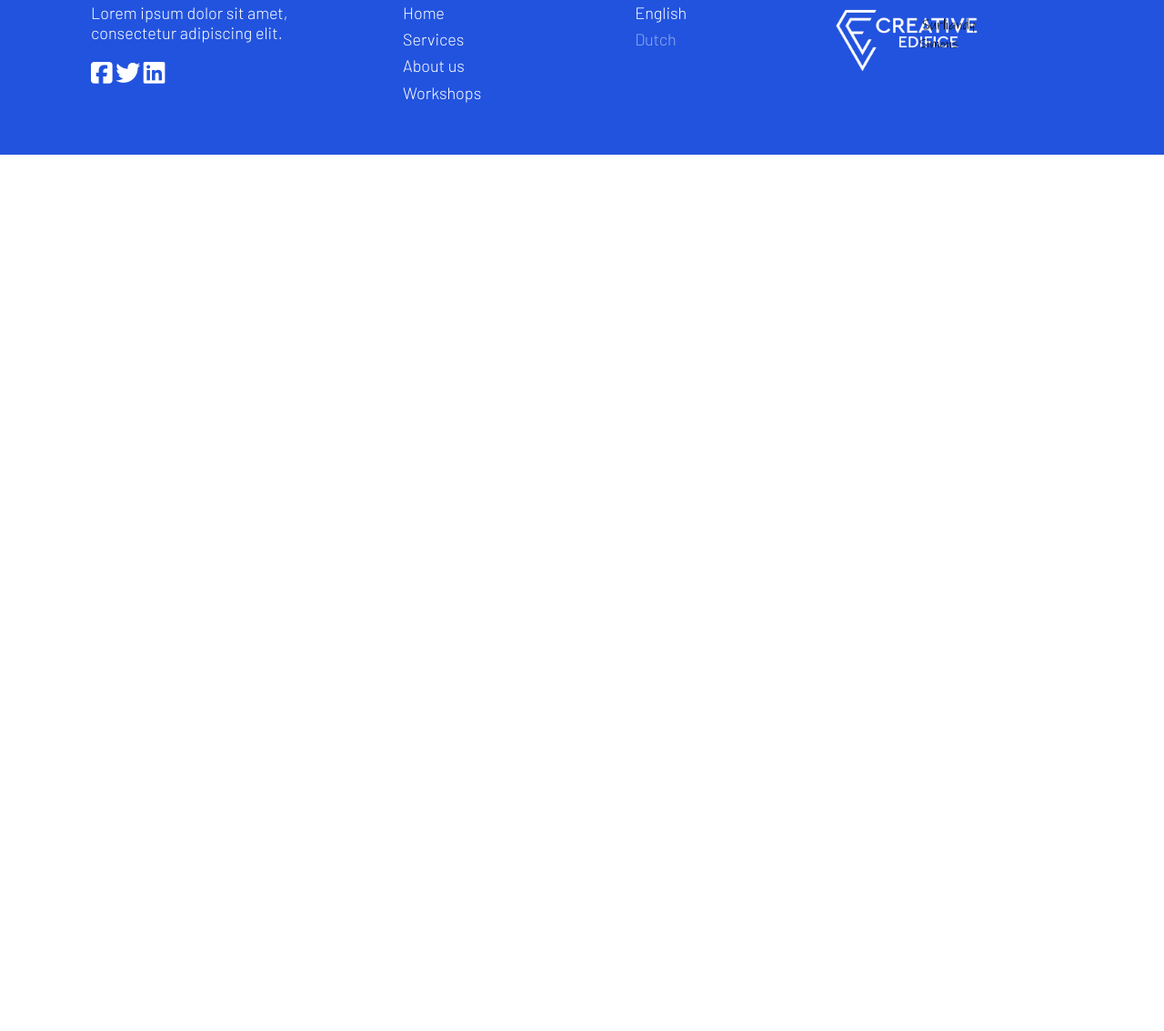
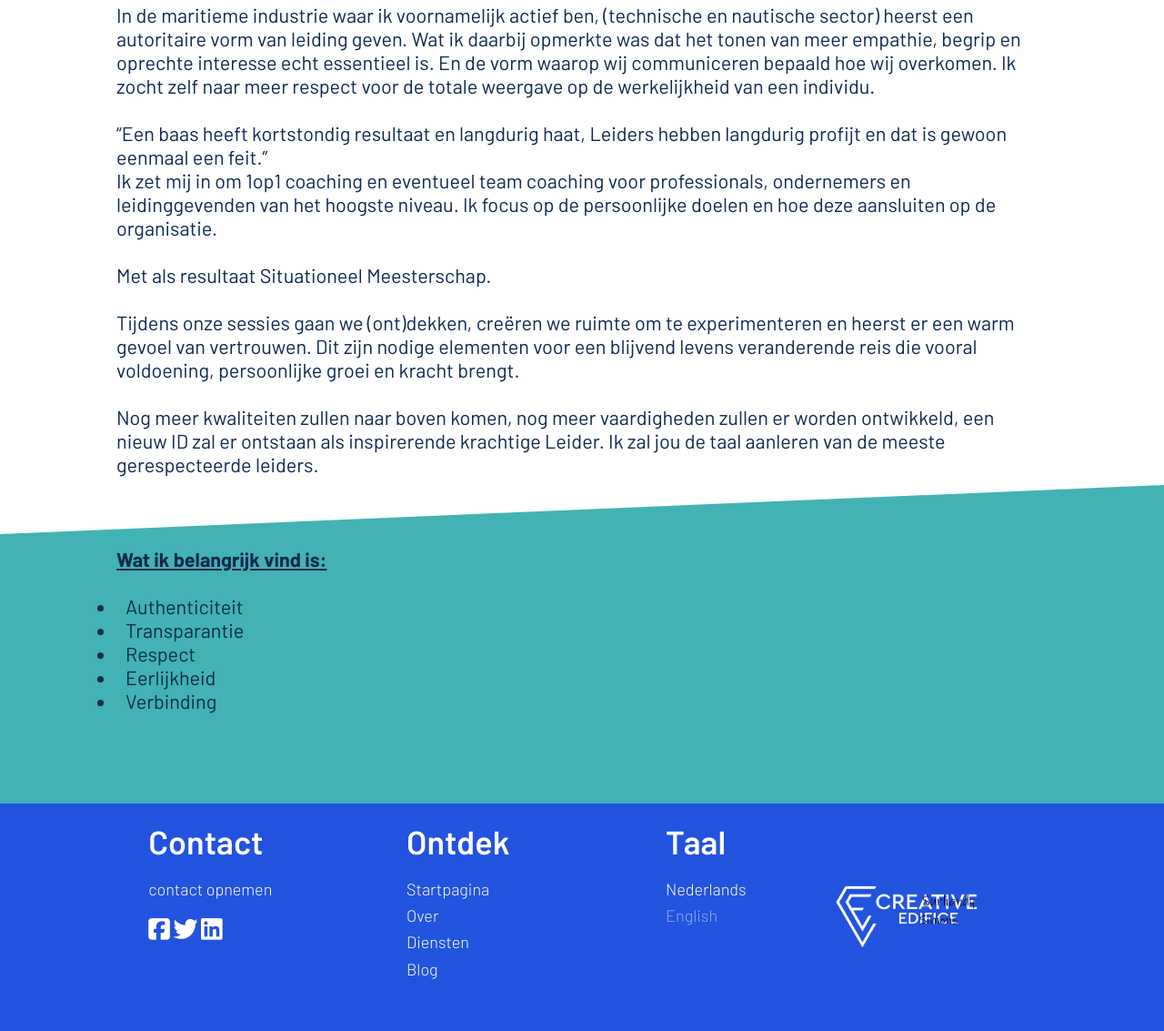
Before and after one commit to Anubliss-0/Creative-Edifice, a website: page about.html in a window 1280 px wide. Shown: the part 374-1507 px from the top of the page at 91% size. Before the commit the page ends 800 px from the top, so only its background shows below. Drawn offline with Linux system fonts and the light colour scheme.

Commit message:
Color and language changes
Changed colors on the site to make it more thematic. Also changed most content into Dutch.

Fixed the scrolling timing when returning to top of services page.

```diff
--- /dev/null
+++ b/about.css
@@ -0,0 +1,32 @@
+main {
+    margin: 100px 10%;
+    font-size: 1.2rem;
+    color: var(--darkblue);
+}
+
+main li {
+    padding-left: 10px;
+}
+
+h1 {
+    font-size: 2rem;
+}
+
+.quote-background {
+    clip-path: polygon(0 9%, 100% 0, 100% 100%, 0% 100%);
+    position: absolute;
+    bottom: 0%;
+    z-index: 0;
+    height: 600px;
+    width: 100%;
+    background-color: #42B2B4;
+    z-index: -1;
+
+  }
+
+  @media (max-width: 900px) {
+    .quote-background {
+        height: 33.3333rem;
+        bottom: 0%;
+      }
+  }
--- a/about.html
+++ b/about.html
@@ -1,12 +1,11 @@
 <!DOCTYPE html>
-<html>
+<html lang="nl">
 
 <head>
     <meta charset="UTF-8" />
     <meta name="viewport" content="width=device-width, initial-scale=1.0" />
     <link rel="stylesheet" href="styles.css" />
-    <link rel="stylesheet" href="home.css" />
-    <link rel="stylesheet" href="styles.css" />
+    <link rel="stylesheet" href="about.css" />
     <link rel="preconnect" href="https://fonts.googleapis.com" />
     <link rel="preconnect" href="https://fonts.gstatic.com" crossorigin />
     <link href="https://fonts.googleapis.com/css2?family=Barlow:wght@300;400;600;700&display=swap" rel="stylesheet" />
@@ -62,64 +61,83 @@
         </div>
         </a>
         <ul id="myLinks">
-            <li>Home</li>
-            <li>About</li>
-            <li><a href="#grow">Services</a></li>
+          <li><a href="index.html">Startpagina</a></li>
+          <li><a href="about.html">Over</a></li>
+          <li><a href="services.html">Diensten</a></li>
           <li>Blog</li>
           <li id="contact">Contact</li>
         </ul>
-        <button>Contact me</button>
+        <button>Contact mij</button>
       </nav>
     <div class="container">
     </div>
 
     <main>
-        Mijn naam is Surliandy Simons (1987), een Leiderschap en Communicatie Specialist geworteld in Rotterdam, met
-        meer dan 10 jaar ervaring in de Maritieme industrie.
-        Communicatie is een belangrijk aspect en dat heb ik zelf op verschillende manieren mogen ontdekken. Gedurende
+        <h1>Over</h1><br>
+        <p>Mijn naam is Surliandy Simons (1987), een Leiderschap en Communicatie Specialist geworteld in Rotterdam, met
+        meer dan 10 jaar ervaring in de Maritieme industrie.</p><br>
+
+        <p>Communicatie is een belangrijk aspect en dat heb ik zelf op verschillende manieren mogen ontdekken. Gedurende
         mijn nautische jaren hebben mijn communicatieve en mijn leiderschapskwaliteiten een grote sprong mogen maken.
         Werken met verschillende nationaliteiten in verschillende delen van de wereld vergt eenmaal inzicht, die ik
-        stukje bij beetje heb mogen ontwikkelen.
-        In de maritieme industrie waar ik voornamelijk actief ben, (technische en nautische sector) heerst een
+        stukje bij beetje heb mogen ontwikkelen.</p><br>
+
+        <p>In de maritieme industrie waar ik voornamelijk actief ben, (technische en nautische sector) heerst een
         autoritaire vorm van leiding geven. Wat ik daarbij opmerkte was dat het tonen van meer empathie, begrip en
         oprechte interesse echt essentieel is. En de vorm waarop wij communiceren bepaald hoe wij overkomen. Ik zocht
-        zelf naar meer respect voor de totale weergave op de werkelijkheid van een individu.
-        “Een baas heeft kortstondig resultaat en langdurig haat, Leiders hebben langdurig profijt en dat is gewoon
-        eenmaal een feit.”
-        Ik zet mij in om 1op1 coaching en eventueel team coaching voor professionals, ondernemers en leidinggevenden van
-        het hoogste niveau. Ik focus op de persoonlijke doelen en hoe deze aansluiten op de organisatie.
-        Met als resultaat Situationeel Meesterschap.
-        Tijdens onze sessies gaan we (ont)dekken, creëren we ruimte om te experimenteren en heerst er een warm gevoel
+        zelf naar meer respect voor de totale weergave op de werkelijkheid van een individu.</p><br>
+
+        <quote>“Een baas heeft kortstondig resultaat en langdurig haat, Leiders hebben langdurig profijt en dat is gewoon
+        eenmaal een feit.”</quote><br>
+
+        <p>Ik zet mij in om 1op1 coaching en eventueel team coaching voor professionals, ondernemers en leidinggevenden van
+        het hoogste niveau. Ik focus op de persoonlijke doelen en hoe deze aansluiten op de organisatie.</p><br>
+
+        <p>Met als resultaat Situationeel Meesterschap.</p><br>
+
+        <p>Tijdens onze sessies gaan we (ont)dekken, creëren we ruimte om te experimenteren en heerst er een warm gevoel
         van vertrouwen. Dit zijn nodige elementen voor een blijvend levens veranderende reis die vooral voldoening,
-        persoonlijke groei en kracht brengt.
-        Nog meer kwaliteiten zullen naar boven komen, nog meer vaardigheden zullen er worden ontwikkeld, een nieuw ID
+        persoonlijke groei en kracht brengt.</p><br>
+
+        <p>Nog meer kwaliteiten zullen naar boven komen, nog meer vaardigheden zullen er worden ontwikkeld, een nieuw ID
         zal er ontstaan als inspirerende krachtige Leider. Ik zal jou de taal aanleren van de meeste gerespecteerde
-        leiders.
+        leiders.</p><br><br><br>
+
+        <strong><u>Wat ik belangrijk vind is:</u></strong>
+        <ul><br>
+            <li>Authenticiteit</li>
+            <li>Transparantie</li>
+            <li>Respect</li>
+            <li>Eerlijkheid</li>
+            <li>Verbinding</li>
+        </ul>
+
+
     </main>
-
+    <div class="quote-background"></div>
     <footer>
         <h2>footer</h2>
         <div>
           <h3>Contact</h3>
-            <p>Lorem ipsum dolor sit amet, consectetur adipiscing elit.</p>
+          <a><p>contact opnemen</p></a>
           <i class="fab fa-facebook-square"></i>
           <i class="fab fa-twitter"></i>
           <i class="fab fa-linkedin"></i>
         </div>
         <div>
-            <h3>Explore</h3>
+          <h3>Ontdek</h3>
           <ul>
-                <li>Home</li>
-                <li>Services</li>
-                <li>About us</li>
-                <li>Workshops</li>
+            <a href="index.html"><li>Startpagina</li></a>
+            <a href="about.html"><li>Over</li></a>
+            <a href="services.html"><li>Diensten</li></a>
+            <li>Blog</li>
           </ul>
         </div>
         <div>
-            <h3>Language</h3>
+          <h3>Taal</h3>
           <ul>
+            <li>Nederlands</li>
             <li>English</li>
-                <li>Dutch</li>
           </ul>
         </div>
         <div>
--- a/home.css
+++ b/home.css
@@ -158,7 +158,7 @@ h2 + span {
 #grow {
   display: flex;
   flex-direction: column;
-  margin-bottom: 20%;
+  margin-bottom: 10%;
 }
 
 .growtext {
@@ -416,7 +416,7 @@ h2 + span {
 .quote-background {
   clip-path: polygon(0 9%, 100% 0, 100% 100%, 0% 100%);
   position: absolute;
-  bottom: 5%;
+  bottom: 8%;
   z-index: 0;
   height: 12%;
   width: 100%;
--- a/styles.css
+++ b/styles.css
@@ -17,7 +17,6 @@ html {
     font-family: 'Barlow', sans-serif;
     font-size: 18px;
     overflow-x: hidden;
-    scroll-behavior: smooth;
 }
 
 body {
```
Also changed, not shown: index.html (+8 -8 lines), services.css (+27 -1 lines), services.html (+31 -21 lines), Assets/Coaching.png, Assets/Consulting.png, Assets/Workshops.png. Lines whose indentation alone changed are shown as unchanged.
